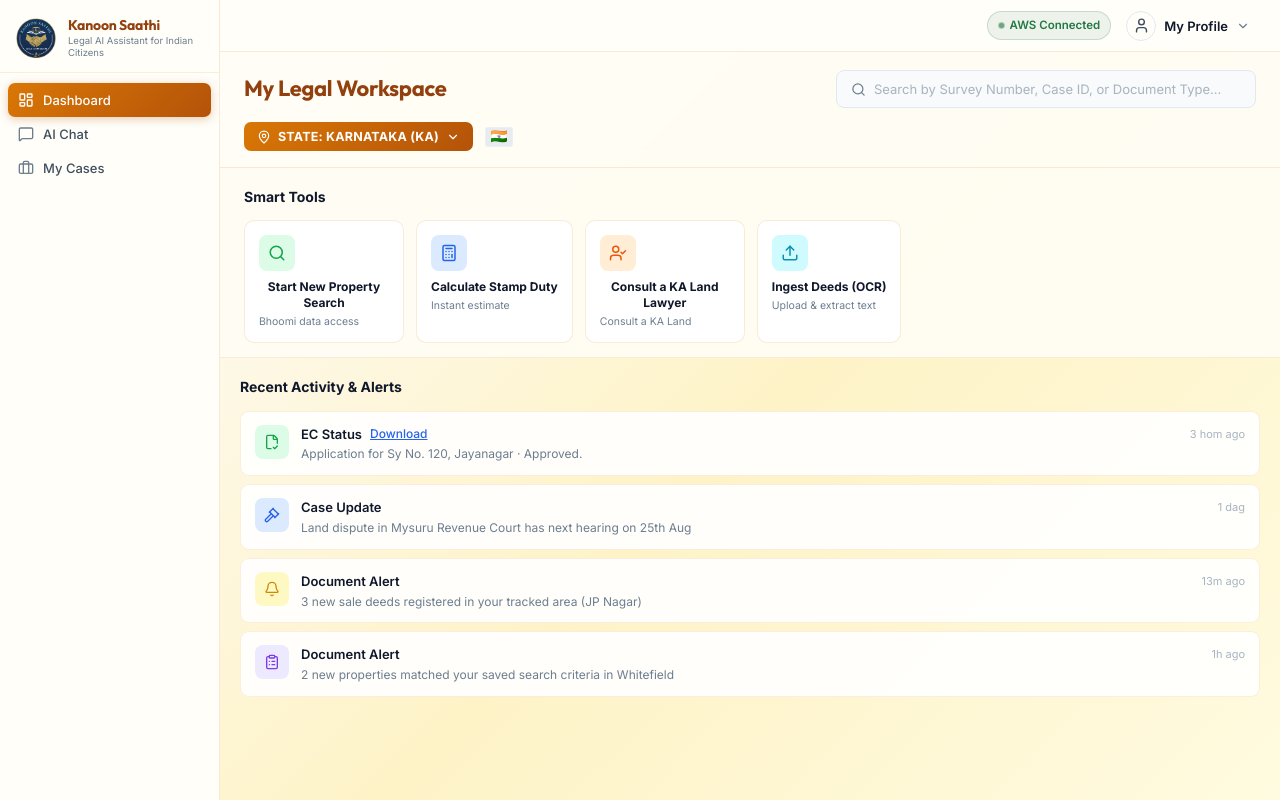
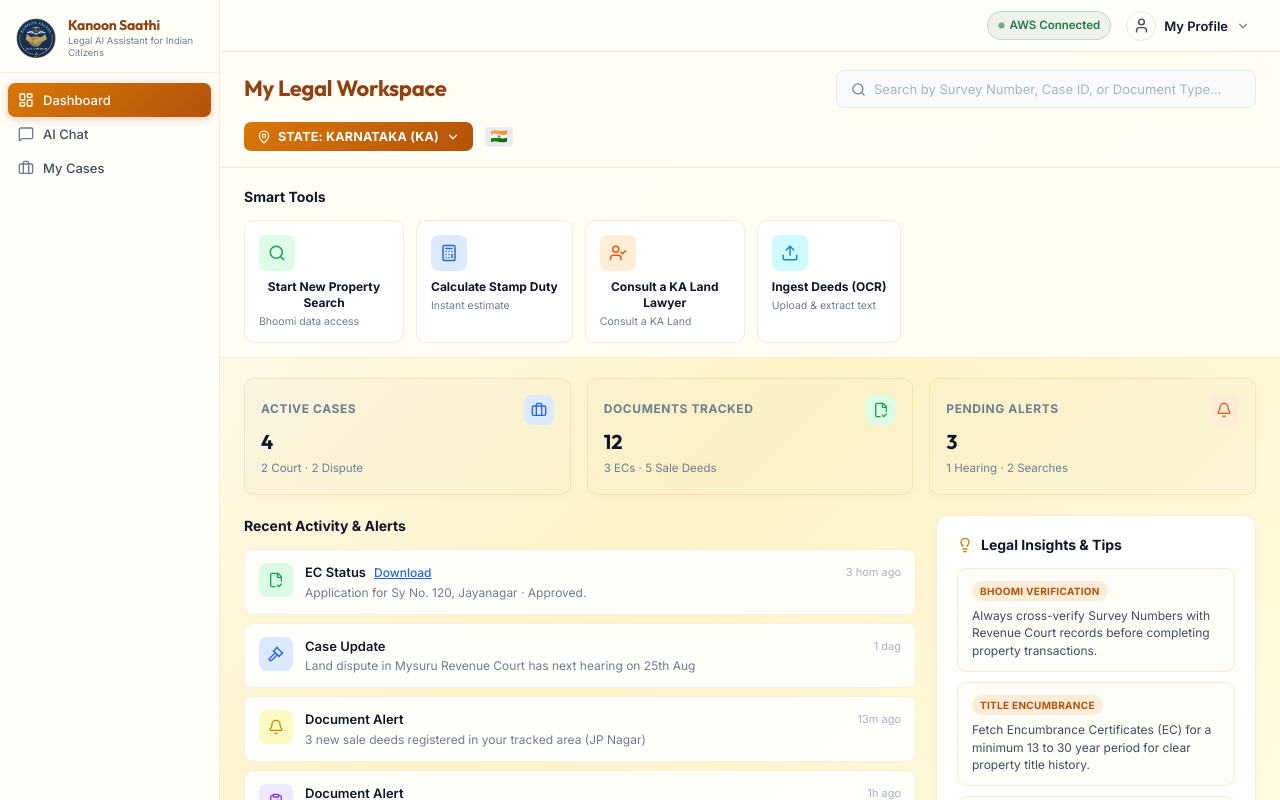
Before and after one commit to APrem-7/kanoon-sathi, a React (Vite) app: page / in a window 1280 px wide. Both pictures are taken after typing "name@example.com", "Sample123" into the empty fields and a click on the button "Sign In". Built offline with nearby package versions, Linux system fonts and the light colour scheme; the HTML template or start-up script is replaced by a standard one.

Commit message:
Balance dashboard layout with summary stats row and legal insights panel

```diff
--- a/src/components/Layout/DashboardLayout.css
+++ b/src/components/Layout/DashboardLayout.css
@@ -703,8 +703,8 @@
    LOWER CONTENT AREA
    ══════════════════════════════════ */
 .dashboard-lower {
-  display: grid;
-  grid-template-columns: 1fr;
+  display: flex;
+  flex-direction: column;
   flex: 1;
   min-height: 0;
   overflow: hidden;
@@ -715,13 +715,168 @@
   overflow-y: auto;
 }
 
+/* Dashboard Overview Container */
+.dashboard-overview-container {
+  display: flex;
+  flex-direction: column;
+  gap: 20px;
+  padding: 20px 24px;
+  flex: 1;
+  overflow-y: auto;
+  min-height: 0;
+}
+
+/* Summary Stats Grid */
+.summary-stats-grid {
+  display: grid;
+  grid-template-columns: repeat(auto-fit, minmax(220px, 1fr));
+  gap: 16px;
+  width: 100%;
+}
+
+.summary-stat-card {
+  display: flex;
+  flex-direction: column;
+  gap: 6px;
+  padding: 16px 18px;
+  background: rgba(255, 255, 255, 0.95);
+  border: 1px solid rgba(217, 119, 6, 0.15);
+  border-radius: 12px;
+  box-shadow: 0 2px 8px rgba(0, 0, 0, 0.03);
+  transition: all 0.18s ease;
+}
+
+.summary-stat-card:hover {
+  transform: translateY(-2px);
+  box-shadow: 0 6px 16px rgba(0, 0, 0, 0.06);
+}
+
+.summary-stat-header {
+  display: flex;
+  align-items: center;
+  justify-content: space-between;
+  gap: 8px;
+}
+
+.summary-stat-label {
+  font-size: 12.5px;
+  font-weight: 600;
+  color: #6c7e8f;
+}
+
+.summary-stat-icon {
+  width: 30px;
+  height: 30px;
+  border-radius: 8px;
+  display: flex;
+  align-items: center;
+  justify-content: center;
+  flex-shrink: 0;
+}
+
+.summary-stat-icon.blue { background: #dbeafe; color: #2563eb; }
+.summary-stat-icon.green { background: #dcfce7; color: #16a34a; }
+.summary-stat-icon.orange { background: #ffedd5; color: #ea580c; }
+
+.summary-stat-value {
+  font-family: 'Outfit', sans-serif;
+  font-size: 24px;
+  font-weight: 700;
+  color: #0f172a;
+  line-height: 1.1;
+}
+
+.summary-stat-sub {
+  font-size: 11.5px;
+  color: #6c7e8f;
+}
+
+/* Dashboard Content Split (Activity + Tips) */
+.dashboard-content-split {
+  display: grid;
+  grid-template-columns: 1fr 320px;
+  gap: 20px;
+  align-items: start;
+  width: 100%;
+}
+
+@media (max-width: 992px) {
+  .dashboard-content-split {
+    grid-template-columns: 1fr;
+  }
+}
+
 /* Activity Panel */
 .activity-panel {
   flex: 1;
   width: 100%;
+  padding: 0;
+  overflow: visible;
+  min-width: 0;
+}
+
+/* Quick Tips Panel */
+.quick-tips-panel {
+  display: flex;
+  flex-direction: column;
+  gap: 12px;
   padding: 18px 20px;
-  overflow-y: auto;
-  min-width: 0;
+  background: rgba(255, 255, 255, 0.95);
+  border: 1px solid rgba(217, 119, 6, 0.15);
+  border-radius: 12px;
+  box-shadow: 0 2px 8px rgba(0, 0, 0, 0.03);
+}
+
+.quick-tips-title {
+  font-size: 14px;
+  font-weight: 700;
+  color: #0f172a;
+  display: flex;
+  align-items: center;
+  gap: 8px;
+}
+
+.quick-tips-list {
+  display: flex;
+  flex-direction: column;
+  gap: 10px;
+}
+
+.quick-tip-card {
+  padding: 12px 14px;
+  background: #fffdf8;
+  border: 1px solid rgba(217, 119, 6, 0.12);
+  border-radius: 9px;
+  display: flex;
+  flex-direction: column;
+  gap: 6px;
+  transition: background 0.15s ease;
+}
+
+.quick-tip-card:hover {
+  background: #fef3c7;
+}
+
+.quick-tip-header {
+  display: flex;
+  align-items: center;
+}
+
+.quick-tip-tag {
+  font-size: 10px;
+  font-weight: 700;
+  color: #b45309;
+  background: rgba(217, 119, 6, 0.12);
+  padding: 2px 8px;
+  border-radius: 10px;
+  letter-spacing: 0.3px;
+  text-transform: uppercase;
+}
+
+.quick-tip-text {
+  font-size: 12px;
+  color: #3f4e5e;
+  line-height: 1.45;
 }
 
 .activity-panel-title {
--- a/src/components/Layout/DashboardLayout.jsx
+++ b/src/components/Layout/DashboardLayout.jsx
@@ -16,9 +16,17 @@
   Gavel,
   LogOut,
   Settings,
+  Lightbulb,
 } from 'lucide-react';
 import './DashboardLayout.css';
 import AiChatView from './AiChatView';
+
+// ─── Summary Overview Stats ──────────────────────────────────────────────────
+const SUMMARY_STATS = [
+  { id: 'cases', label: 'Active Cases', value: '4', sub: '2 Court · 2 Dispute', icon: Briefcase, color: 'blue' },
+  { id: 'docs', label: 'Documents Tracked', value: '12', sub: '3 ECs · 5 Sale Deeds', icon: FileCheck2, color: 'green' },
+  { id: 'alerts', label: 'Pending Alerts', value: '3', sub: '1 Hearing · 2 Searches', icon: Bell, color: 'orange' },
+];
 
 // ─── Indian States for dropdown ─────────────────────────────────────────────
 const STATES = ['DELHI', 'MAHARASHTRA', 'TELANGANA', 'KARNATAKA'];
@@ -319,7 +327,24 @@
                     {children}
                   </div>
                 ) : (
-                  <>
+                  <div className="dashboard-overview-container">
+                    {/* Summary Stats Row */}
+                    <div className="summary-stats-grid">
+                      {SUMMARY_STATS.map(({ id, label, value, sub, icon: Icon, color }) => (
+                        <div key={id} className={`summary-stat-card ${color}`}>
+                          <div className="summary-stat-header">
+                            <span className="summary-stat-label">{label}</span>
+                            <div className={`summary-stat-icon ${color}`}>
+                              <Icon size={16} />
+                            </div>
+                          </div>
+                          <div className="summary-stat-value">{value}</div>
+                          <div className="summary-stat-sub">{sub}</div>
+                        </div>
+                      ))}
+                    </div>
+
+                    <div className="dashboard-content-split">
                       {/* Recent Activity Panel */}
                       <div className="activity-panel">
                         <div className="activity-panel-title">Recent Activity &amp; Alerts</div>
@@ -344,7 +369,35 @@
                           })}
                         </div>
                       </div>
-                  </>
+
+                      {/* Quick Legal Insights & Tips Panel */}
+                      <div className="quick-tips-panel">
+                        <div className="quick-tips-title">
+                          <Lightbulb size={16} color="#d97706" /> Legal Insights &amp; Tips
+                        </div>
+                        <div className="quick-tips-list">
+                          <div className="quick-tip-card">
+                            <div className="quick-tip-header">
+                              <span className="quick-tip-tag">Bhoomi Verification</span>
+                            </div>
+                            <div className="quick-tip-text">Always cross-verify Survey Numbers with Revenue Court records before completing property transactions.</div>
+                          </div>
+                          <div className="quick-tip-card">
+                            <div className="quick-tip-header">
+                              <span className="quick-tip-tag">Title Encumbrance</span>
+                            </div>
+                            <div className="quick-tip-text">Fetch Encumbrance Certificates (EC) for a minimum 13 to 30 year period for clear property title history.</div>
+                          </div>
+                          <div className="quick-tip-card">
+                            <div className="quick-tip-header">
+                              <span className="quick-tip-tag">Deed Registration</span>
+                            </div>
+                            <div className="quick-tip-text">Ensure local state stamp duty calculations match updated government guidance before filing.</div>
+                          </div>
+                        </div>
+                      </div>
+                    </div>
+                  </div>
                 )}
               </div>
             </>
```
Lines whose indentation alone changed are shown as unchanged.
